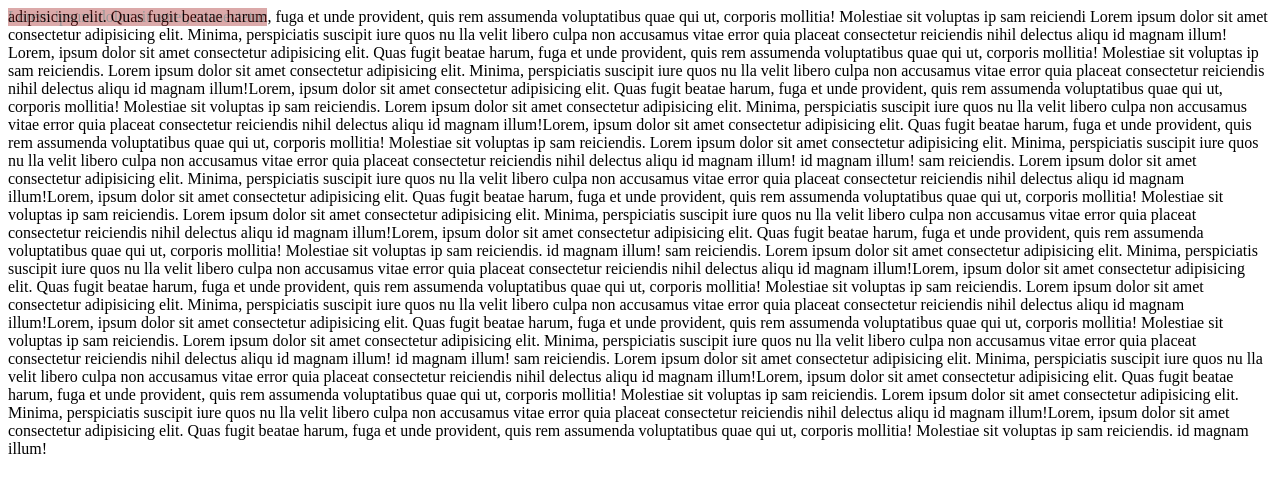
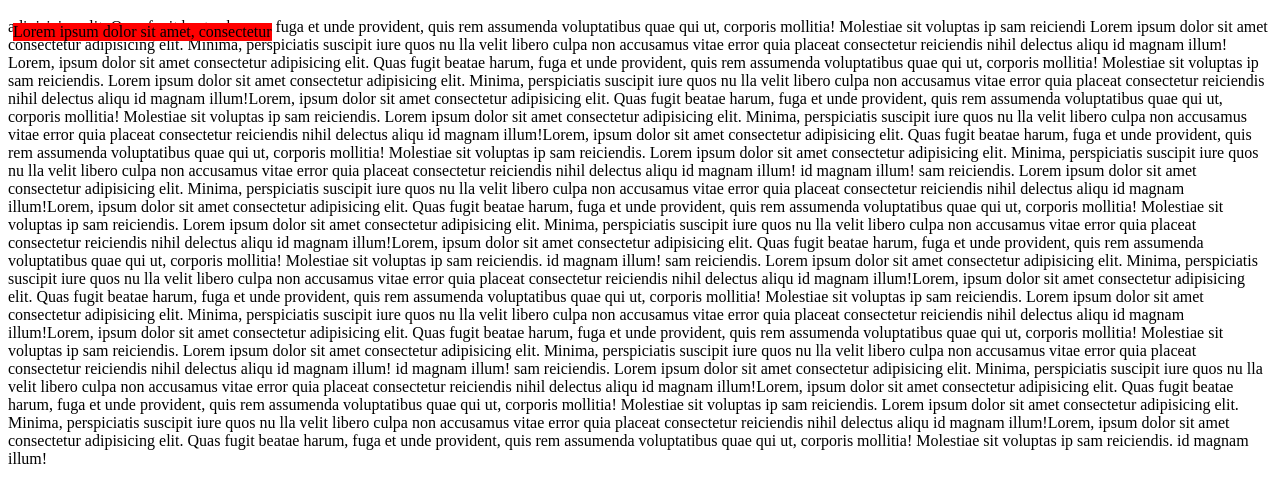
Before and after one commit to MrPerales/Css-curso-, a plain HTML site: page index.html in a window 1280 px wide. Drawn offline with Linux system fonts and the light colour scheme.

Commit message:
position fixed

```diff
--- a/estilo.css
+++ b/estilo.css
@@ -1,6 +1,10 @@
+body{
+    padding-top: 10px;
+}
+
+
 .caja-fixed{
-    background:brown;
-    border: 5px;
+    background:red;
     position: fixed;
-    opacity: .4;
+    margin:5px;
 }
```
